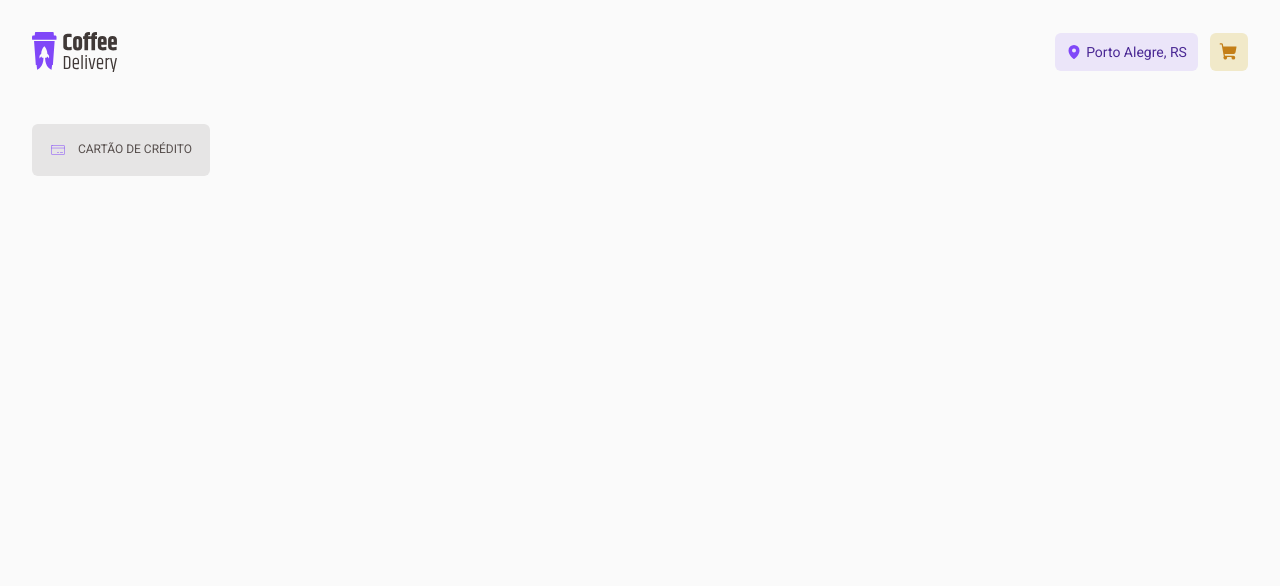
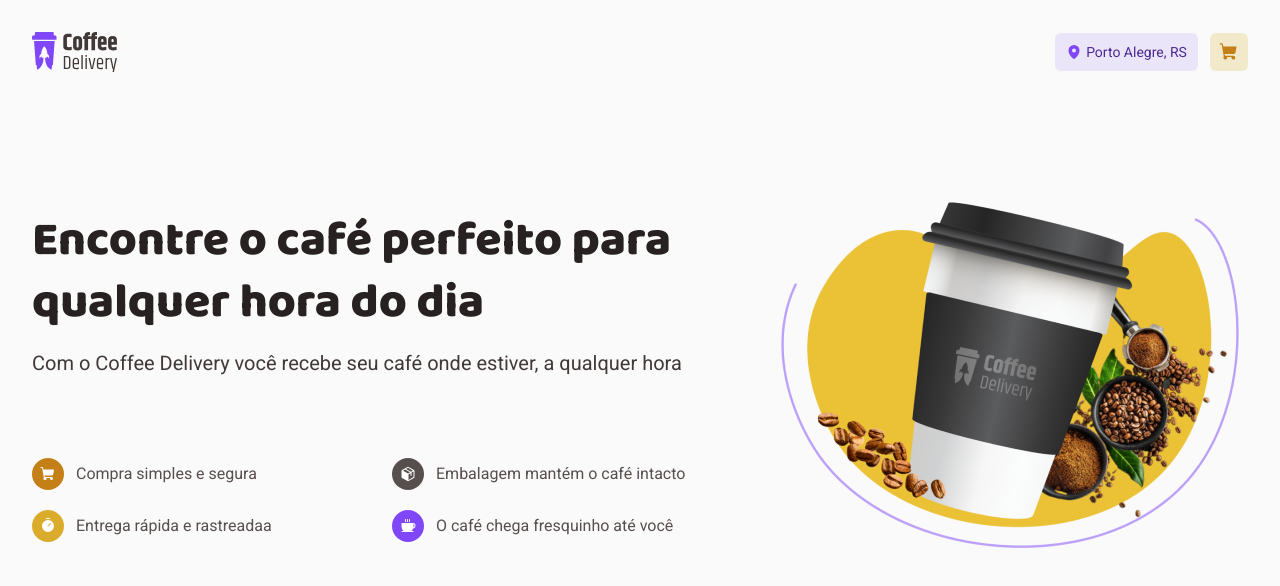
Before and after one commit to danielVFS/coffee-delivery, a React (Vite) app: page / in a window 1280 px wide. Shown: the top 586 px of the page. Built offline with nearby package versions, Linux system fonts and the light colour scheme.

Commit message:
feat(Home): title container

```diff
--- a/src/pages/Home/index.tsx
+++ b/src/pages/Home/index.tsx
@@ -1,16 +1,70 @@
-import { SelectPaymentType } from "../../components/SelectPaymentType";
+import { Coffee, Package, ShoppingCart, Timer } from "phosphor-react";
+import CoffeeDeliveryImage from "../../assets/Coffee-Delivery.png";
+import { Heading } from "../../components/Heading";
+import { Text } from "../../components/Text";
+import {
+  IntroContainer,
+  Item,
+  ItemIcon,
+  ItemsContainer,
+  TitleContainer,
+} from "./styles";
 
 export function Home() {
   return (
-    <div
-      style={{
-        marginTop: "20px",
-        display: "flex",
-        flexDirection: "column",
-        gap: "1rem",
-      }}
-    >
-      <SelectPaymentType>CARTÃO DE CRÉDITO</SelectPaymentType>
-    </div>
+    <main>
+      <IntroContainer>
+        <div>
+          <TitleContainer>
+            <Heading variant="xl" color="title">
+              Encontre o café perfeito para qualquer hora do dia
+            </Heading>
+            <Text variant="large" color="subtitle">
+              Com o Coffee Delivery você recebe seu café onde estiver, a
+              qualquer hora
+            </Text>
+
+            <ItemsContainer>
+              <Item>
+                <ItemIcon variant="yellow-dark">
+                  <ShoppingCart weight="fill" />
+                </ItemIcon>
+                <Text variant="medium" color="text">
+                  Compra simples e segura
+                </Text>
+              </Item>
+
+              <Item>
+                <ItemIcon variant="base-text">
+                  <Package weight="fill" />
+                </ItemIcon>
+                <Text variant="medium" color="text">
+                  Embalagem mantém o café intacto
+                </Text>
+              </Item>
+
+              <Item>
+                <ItemIcon variant="yellow">
+                  <Timer weight="fill" />
+                </ItemIcon>
+                <Text variant="medium" color="text">
+                  Entrega rápida e rastreadaa
+                </Text>
+              </Item>
+
+              <Item>
+                <ItemIcon variant="purple">
+                  <Coffee weight="fill" />
+                </ItemIcon>
+                <Text variant="medium" color="text">
+                  O café chega fresquinho até você
+                </Text>
+              </Item>
+            </ItemsContainer>
+          </TitleContainer>
+        </div>
+        <img src={CoffeeDeliveryImage} />
+      </IntroContainer>
+    </main>
   );
 }
--- /dev/null
+++ b/src/pages/Home/styles.ts
@@ -0,0 +1,47 @@
+import styled from "styled-components";
+import { defaultTheme } from "../../styles/themes/default";
+
+export const IntroContainer = styled.section`
+  height: 544px;
+  display: flex;
+  align-items: center;
+  justify-content: space-between;
+`;
+
+export const TitleContainer = styled.div`
+  max-width: 700px;
+  display: flex;
+  flex-direction: column;
+  gap: 1rem;
+`;
+
+export const ItemsContainer = styled.div`
+  margin-top: 66px;
+  display: grid;
+  grid-template-columns: 1fr 1fr;
+  gap: 1.25rem;
+`;
+
+export const Item = styled.div`
+  display: flex;
+  align-items: center;
+  gap: 0.75rem;
+`;
+
+interface ItemIconProps {
+  variant: keyof typeof defaultTheme;
+}
+
+export const ItemIcon = styled.div<ItemIconProps>`
+  background: ${(props) => props.theme[props.variant]};
+  width: 32px;
+  height: 32px;
+  border-radius: 50%;
+  padding: 0.5rem;
+
+  svg {
+    width: 16px;
+    height: 16px;
+    color: ${(props) => props.theme.white};
+  }
+`;
```
Also changed, not shown: src/assets/Background.png (added), src/assets/Coffee-Delivery.png (added).
